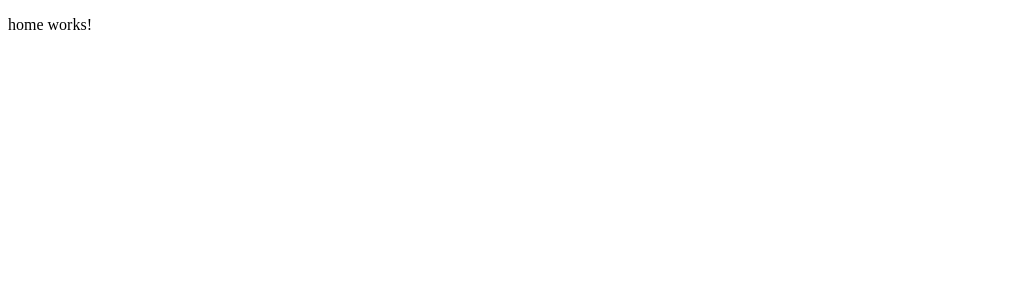
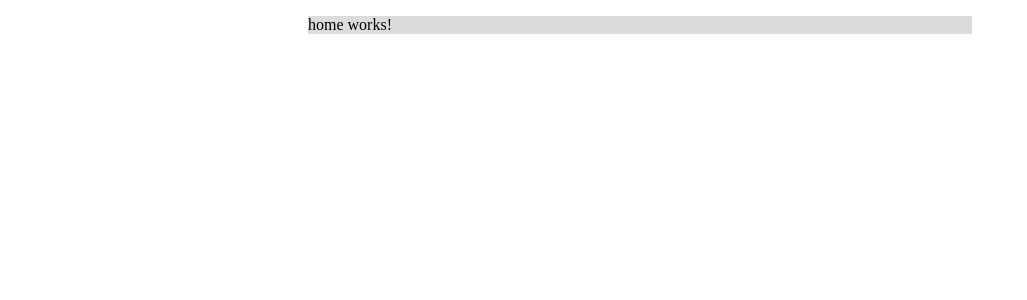
Before and after one commit to jdsd45/pokedex, an Angular app: page / in a window 1280 px wide. Shown: the top 300 px of the page, without its empty margins (0-1027 px from the left). Built offline with nearby package versions, Linux system fonts and the light colour scheme.

Commit message:
container principal

```diff
--- a/src/app/app.component.scss
+++ b/src/app/app.component.scss
@@ -0,0 +1,4 @@
+.main-container {
+    margin: 0 300px 0 300px;
+    background-color: gainsboro;
+}
```
